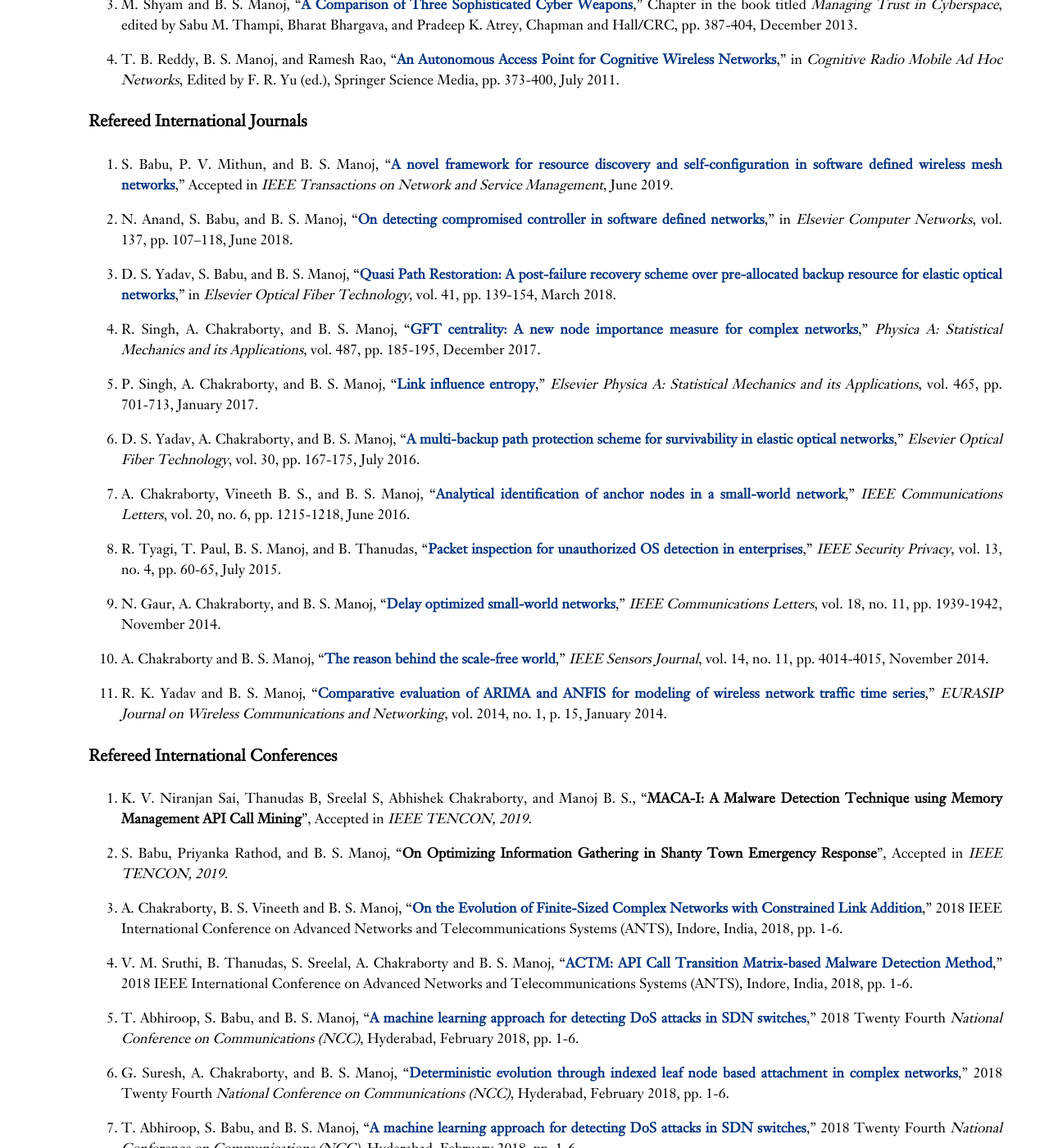
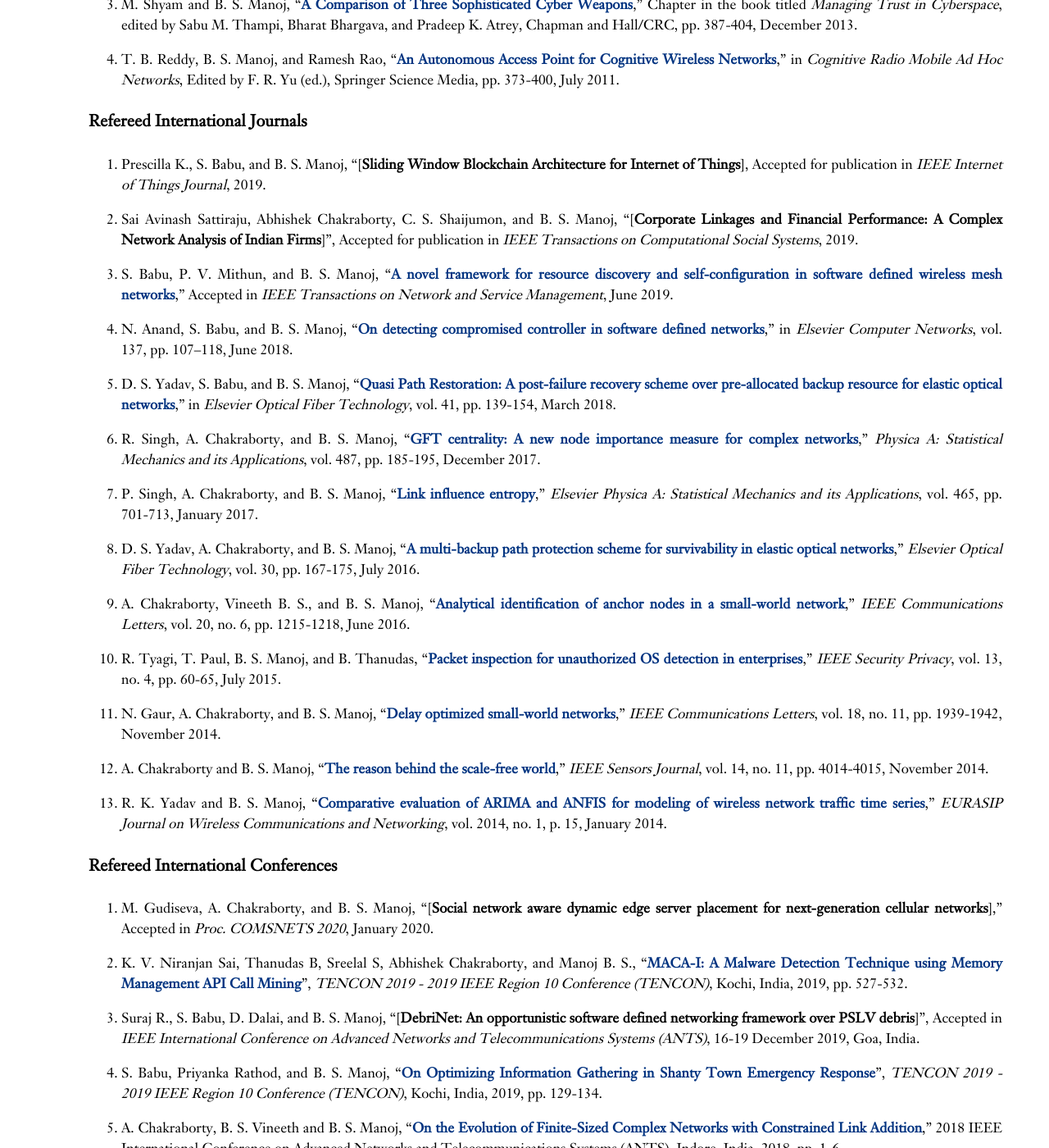
Before and after one commit to iist-sysnet/iist-sysnet.github.io, a Jekyll site: the page built from publications.md, in a window 1280 px wide and 1400 px high, scrolled down 559 px. Shown: the whole window at 82% size. Built offline with Jekyll 4.4.1, drawn with Linux system fonts in a browser that asks for light colours.

Commit message:
Update publications.md

```diff
--- a/publications.md
+++ b/publications.md
@@ -36,6 +36,10 @@ https://doi.org/10.1007/978-1-4419-6172-3_15){:target="_blank"}," in
 Springer Science Media, pp. 373-400, July 2011.
 
 #### Refereed International Journals
+
+13. Prescilla K., S. Babu, and B. S. Manoj, "[**Sliding Window Blockchain Architecture for Internet of Things**], Accepted for publication in *IEEE Internet of Things Journal*, 2019.
+
+12. Sai Avinash Sattiraju, Abhishek Chakraborty, C. S. Shaijumon, and B. S. Manoj, "[**Corporate Linkages and Financial Performance: A Complex Network Analysis of Indian Firms**]", Accepted for publication in *IEEE Transactions on Computational Social Systems*, 2019.
 
 11. S. Babu, P. V. Mithun, and B. S. Manoj, "[**A novel framework for
    resource discovery and self-configuration in software defined wireless
@@ -84,23 +88,21 @@ p. 15, January 2014.
 
 #### Refereed International Conferences
 
-30. K. V. Niranjan Sai, Thanudas B, Sreelal S, Abhishek Chakraborty, and Manoj B. S., "**MACA-I: A Malware Detection Technique using Memory Management API Call Mining**", Accepted in *IEEE TENCON, 2019*.
+32. M. Gudiseva, A. Chakraborty, and B. S. Manoj, "[**Social network aware dynamic edge server placement for next-generation cellular networks**]," Accepted in *Proc. COMSNETS 2020*, January 2020.
 
-29. S. Babu, Priyanka Rathod, and B. S. Manoj, "**On Optimizing Information Gathering in Shanty Town Emergency Response**", Accepted in *IEEE TENCON, 2019*.
+31. K. V. Niranjan Sai, Thanudas B, Sreelal S, Abhishek Chakraborty, and Manoj B. S., "[**MACA-I: A Malware Detection Technique using Memory Management API Call Mining**](https://doi.org/10.1109/TENCON.2019.8929250)", *TENCON 2019 - 2019 IEEE Region 10 Conference (TENCON)*, Kochi, India, 2019, pp. 527-532.
+
+30. Suraj R., S. Babu, D. Dalai, and B. S. Manoj, "[**DebriNet: An opportunistic software defined networking framework over PSLV debris**]", Accepted in *IEEE International Conference on Advanced Networks and Telecommunications Systems (ANTS)*, 16-19 December 2019, Goa, India.
+
+29. S. Babu, Priyanka Rathod, and B. S. Manoj, "[**On Optimizing Information Gathering in Shanty Town Emergency Response**](https://doi.org/10.1109/TENCON.2019.8929340)", *TENCON 2019 - 2019 IEEE Region 10 Conference (TENCON)*, Kochi, India, 2019, pp. 129-134.
 
 28. A. Chakraborty, B. S. Vineeth and B. S. Manoj, "[**On the Evolution of Finite-Sized Complex Networks with Constrained Link Addition**](https://doi.org/10.1109/ANTS.2018.8710101){:target="_blank"}," 2018 IEEE International Conference on Advanced Networks and Telecommunications Systems (ANTS), Indore, India, 2018, pp. 1-6.
 
 27. V. M. Sruthi, B. Thanudas, S. Sreelal, A. Chakraborty and B. S. Manoj, "[**ACTM: API Call Transition Matrix-based Malware Detection Method**](https://doi.org/10.1109/ANTS.2018.8710081){:target="_blank"}," 2018 IEEE International Conference on Advanced Networks and Telecommunications Systems (ANTS), Indore, India, 2018, pp. 1-6.
 
-26. T. Abhiroop, S. Babu, and B. S. Manoj, "[**A machine learning
-   approach for detecting DoS attacks in SDN
-   switches**](https://doi.org/10.1109/NCC.2018.8600196){:target="_blank"}," 2018 Twenty
-   Fourth *National Conference on Communications (NCC)*, Hyderabad, February
-   2018, pp. 1-6.
+26. T. Abhiroop, S. Babu, and B. S. Manoj, "[**A machine learning approach for detecting DoS attacks in SDN switches**](https://doi.org/10.1109/NCC.2018.8600196){:target="_blank"}," 2018 Twenty Fourth *National Conference on Communications (NCC)*, Hyderabad, February 2018, pp. 1-6.
 
-25. G. Suresh, A. Chakraborty, and B. S. Manoj, "[**Deterministic evolution through indexed leaf node based attachment in complex networks**](https://doi.org/10.1109/NCC.2018.8599918){:target="_blank"},"  2018 Twenty
-   Fourth *National Conference on Communications (NCC)*, Hyderabad, February
-   2018, pp. 1-6.
+25. G. Suresh, A. Chakraborty, and B. S. Manoj, "[**Deterministic evolution through indexed leaf node based attachment in complex networks**](https://doi.org/10.1109/NCC.2018.8599918){:target="_blank"},"  2018 Twenty Fourth *National Conference on Communications (NCC)*, Hyderabad, February 2018, pp. 1-6.
 
 24. T. Abhiroop, S. Babu, and B. S. Manoj, "[**A machine learning
    approach for detecting DoS attacks in SDN
```
